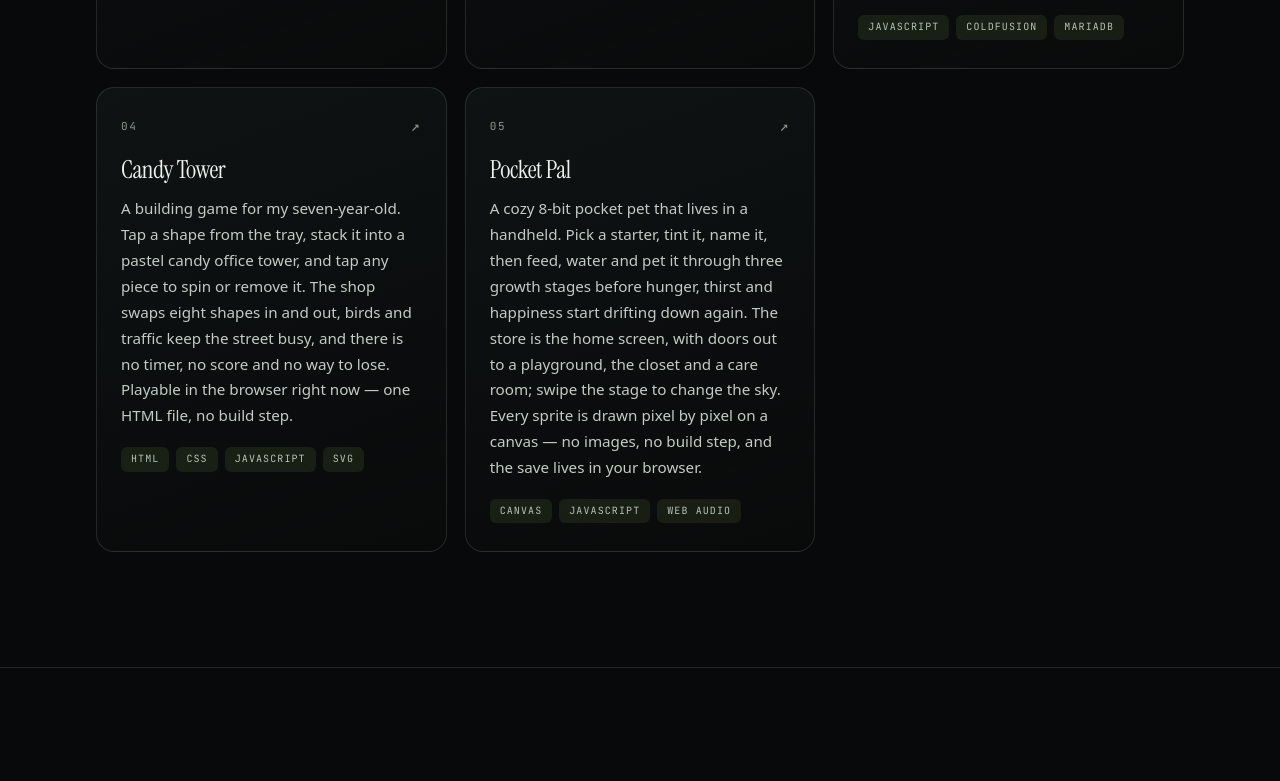
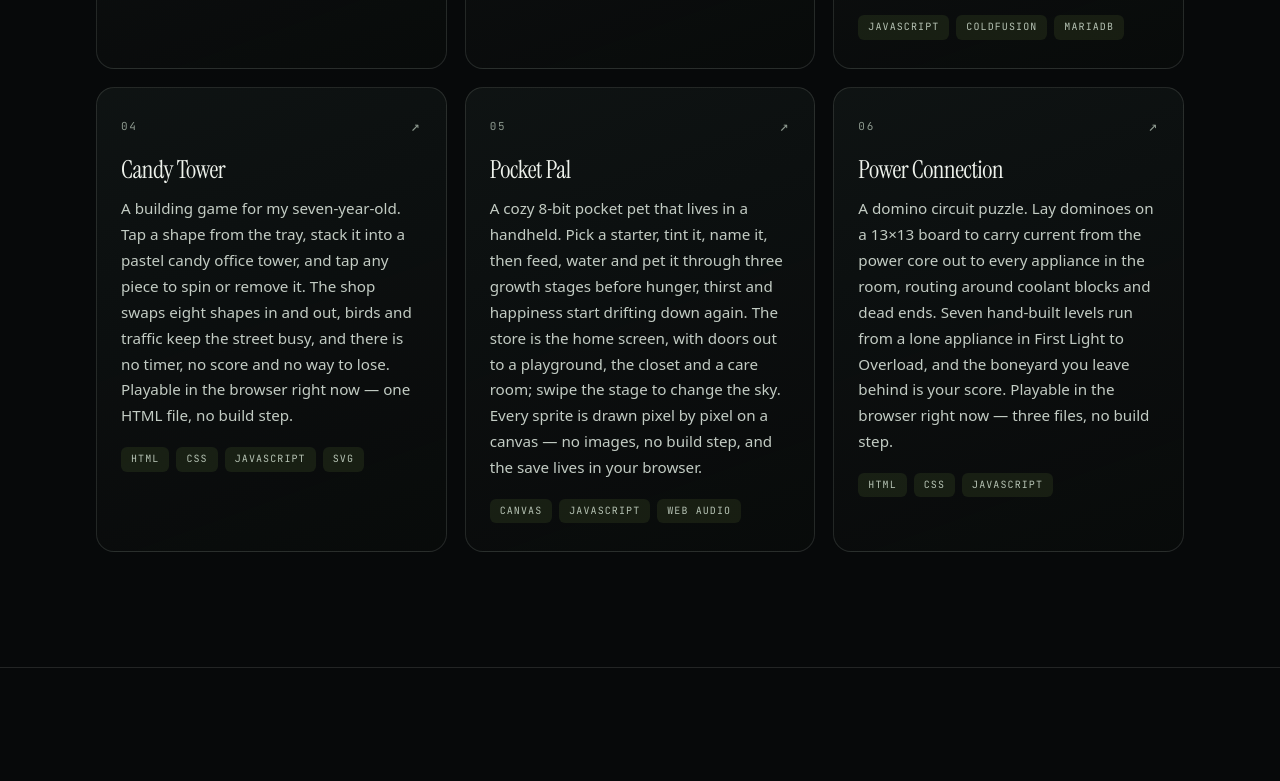
Before and after one commit to powella/powella.github.io, a plain HTML site: page index.html in a window 1280 px wide. Shown: the part 5278-6059 px from the top of the page. Drawn offline with Linux system fonts and the light colour scheme.

Commit message:
Add Power Connection to the work section
Newest project card, linked straight to the playable GitHub Pages build.

```diff
--- a/index.html
+++ b/index.html
@@ -351,6 +351,18 @@
                 <li>Canvas</li><li>JavaScript</li><li>Web Audio</li>
               </ul>
             </a>
+
+            <a class="card" href="https://powella.github.io/Power-Connection-Dominos/" target="_blank" rel="noreferrer" data-reveal style="--d:550ms">
+              <div class="card__top">
+                <span class="card__no">06</span>
+                <span class="card__arrow" aria-hidden="true">↗</span>
+              </div>
+              <h3>Power Connection</h3>
+              <p>A domino circuit puzzle. Lay dominoes on a 13×13 board to carry current from the power core out to every appliance in the room, routing around coolant blocks and dead ends. Seven hand-built levels run from a lone appliance in First Light to Overload, and the boneyard you leave behind is your score. Playable in the browser right now — three files, no build step.</p>
+              <ul class="tags">
+                <li>HTML</li><li>CSS</li><li>JavaScript</li>
+              </ul>
+            </a>
           </div>
         </div>
       </section>
```
